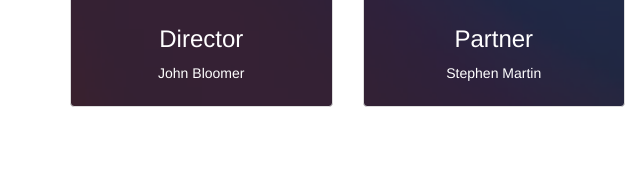
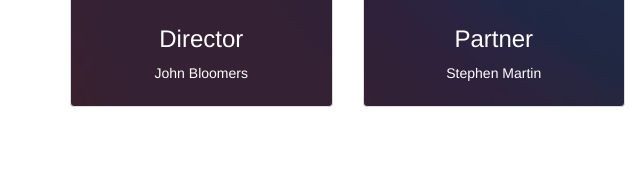
Before and after one commit to Harue-LLC/harue.io, a plain HTML site: page index.html in a window 1280 px wide. Shown: the part 2242-2420 px from the top of the page, 0-640 px from the left. Drawn offline with nearby package versions, Linux system fonts and the light colour scheme.

Commit message:
test push

```diff
--- a/index.html
+++ b/index.html
@@ -94,7 +94,7 @@
 					  <img src="img/john-bloomer-harue.jpg" class="img-responsive center-block" alt="...">
 					  <div class="caption">
 						<h3>Director</h3>
-						<p>John Bloomer</p>
+						<p>John Bloomers</p>
 						<!--<p><a href="#" class="btn btn-default" role="button">Button</a></p>-->
 					  </div>
 					</div>
```
